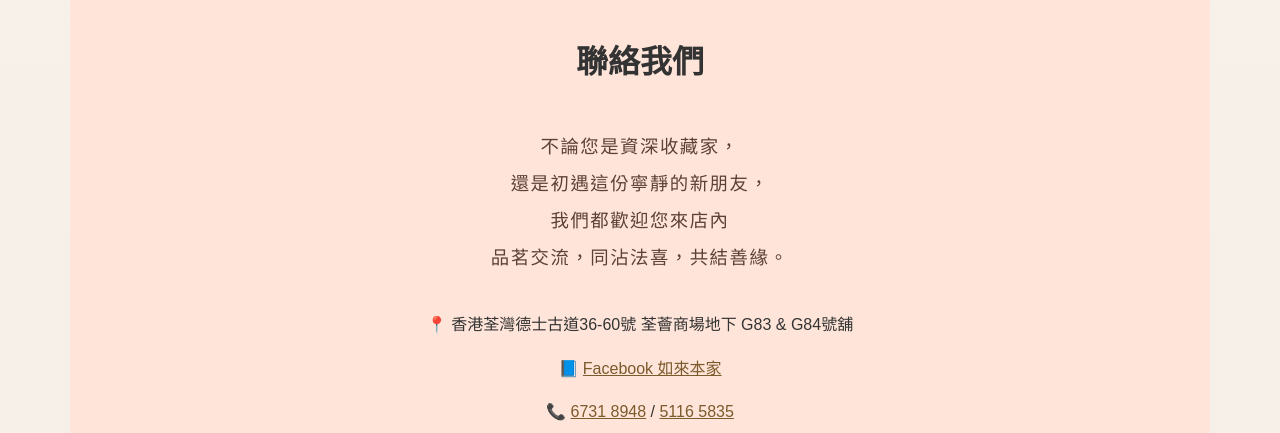
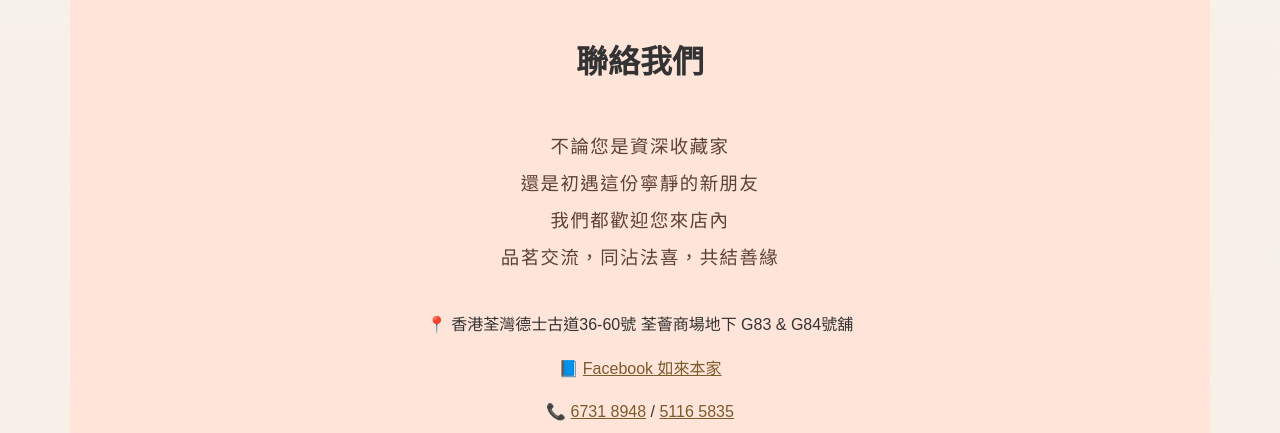
Before and after one commit to rulaibenjia/rulaibenjia.github.io, a plain HTML site: page index.html in a window 1280 px wide. Shown: the part 4100-4533 px from the top of the page. Drawn offline with Linux system fonts and the light colour scheme.

Commit message:
Update index.html

```diff
--- a/index.html
+++ b/index.html
@@ -206,10 +206,10 @@
     <h2>聯絡我們</h2>
     <div style="text-align:center; margin-bottom:30px;">
         <p class="contact-text">
-            不論您是資深收藏家，<br>
-            還是初遇這份寧靜的新朋友，<br>
+            不論您是資深收藏家<br>
+            還是初遇這份寧靜的新朋友<br>
             我們都歡迎您來店內<br>
-            品茗交流，同沾法喜，共結善緣。
+            品茗交流，同沾法喜，共結善緣
         </p>
 
         <p>📍 香港荃灣德士古道36-60號 荃薈商場地下 G83 & G84號舖</p>
```
